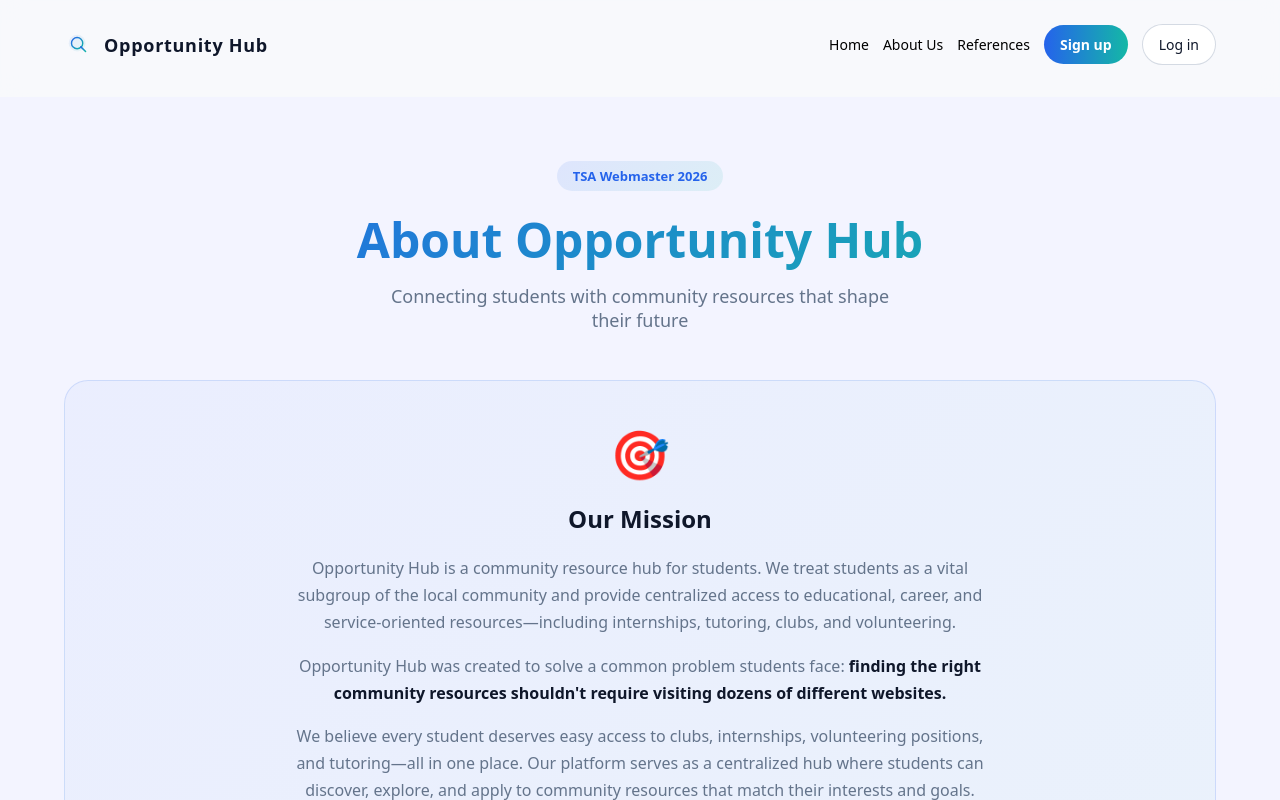
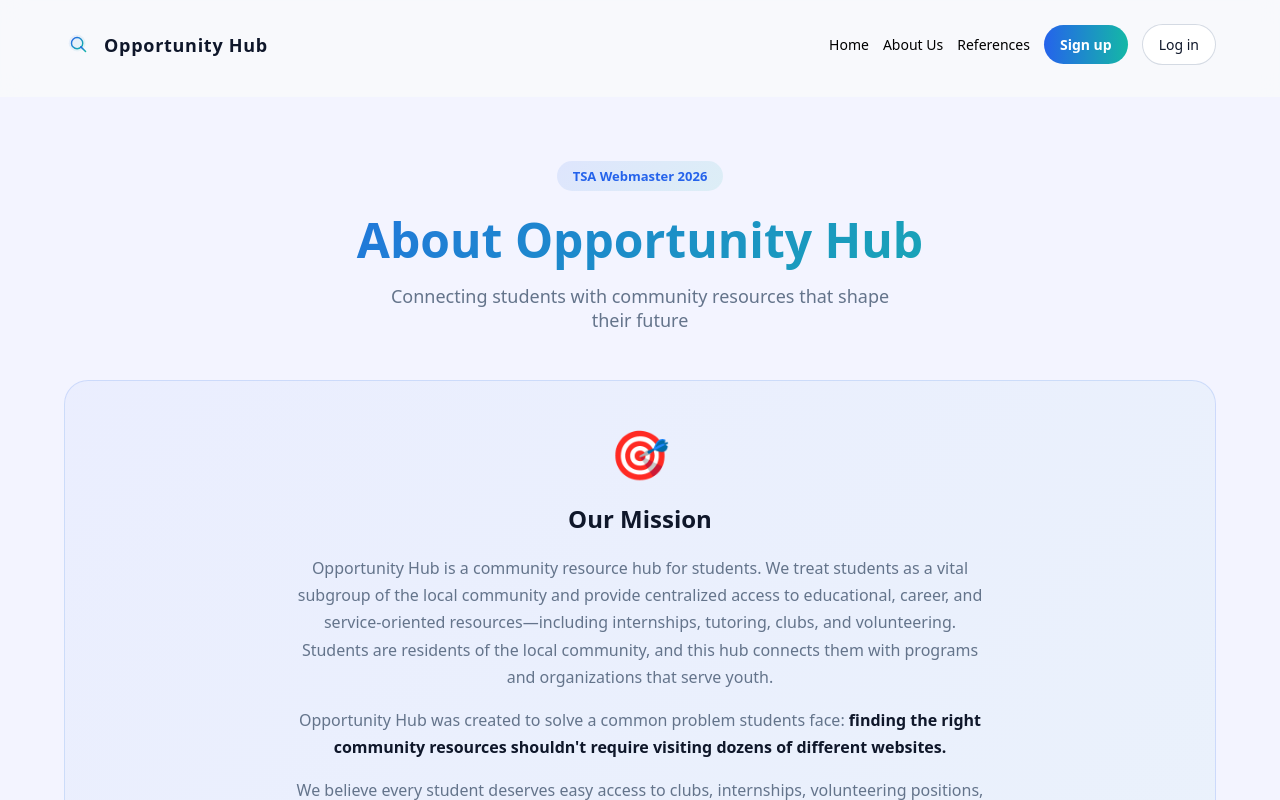
Before and after one commit to begli1/Opportunity-Hub, a Vue app in the folder frontend/: page /about in a window 1280 px wide. Shown: the top 800 px of the page. Built offline with nearby package versions, Linux system fonts and the light colour scheme; no server answers.

Commit message:
Add residents reference, rename Areas covered to Resource Categories

```diff
--- a/frontend/src/components/AboutUs.vue
+++ b/frontend/src/components/AboutUs.vue
@@ -69,7 +69,7 @@
             <div class="mission-icon">🎯</div>
             <h2>Our Mission</h2>
             <p class="mission-text">
-              Opportunity Hub is a community resource hub for students. We treat students as a vital subgroup of the local community and provide centralized access to educational, career, and service-oriented resources—including internships, tutoring, clubs, and volunteering.
+              Opportunity Hub is a community resource hub for students. We treat students as a vital subgroup of the local community and provide centralized access to educational, career, and service-oriented resources—including internships, tutoring, clubs, and volunteering. Students are residents of the local community, and this hub connects them with programs and organizations that serve youth.
             </p>
             <p class="mission-text">
               Opportunity Hub was created to solve a common problem students face:
--- a/frontend/src/components/Prelogin.vue
+++ b/frontend/src/components/Prelogin.vue
@@ -217,7 +217,7 @@
           <div class="stat-value">120+</div>
         </div>
         <div class="stat">
-          <div class="stat-label">Areas covered</div>
+          <div class="stat-label">Resource Categories</div>
           <div class="stat-value">4</div>
         </div>
         <div class="stat">
```
